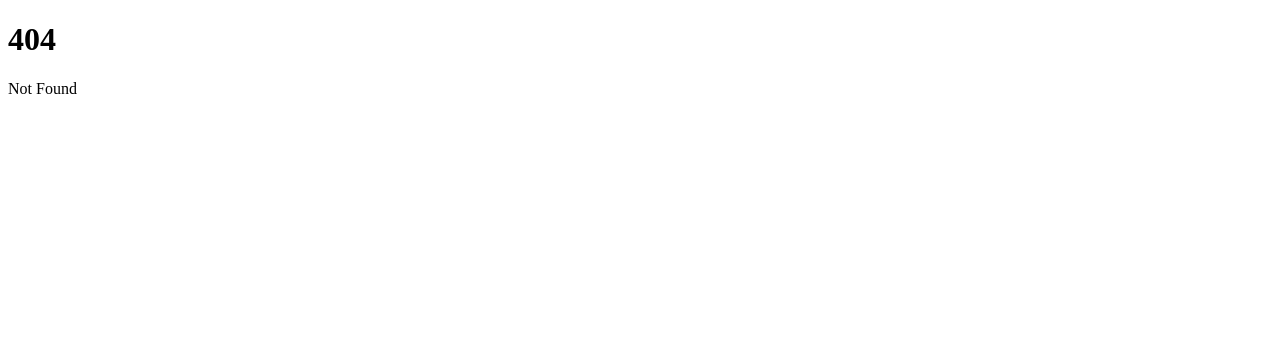
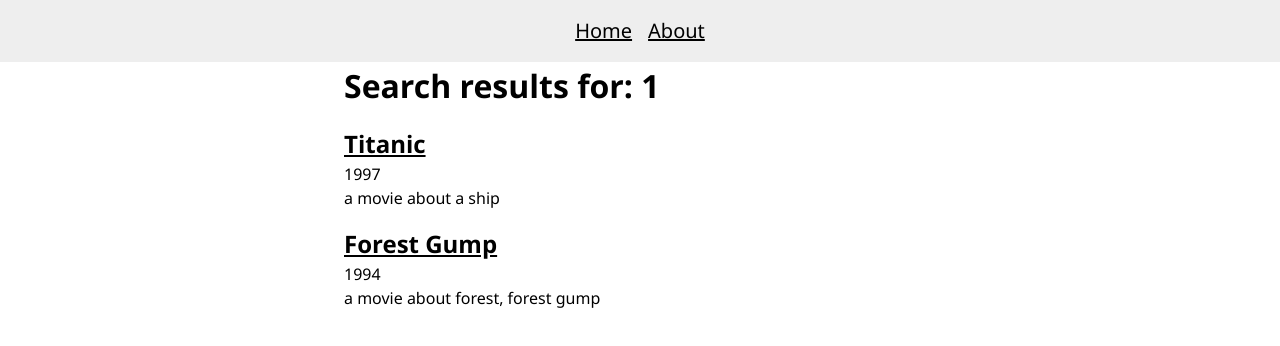
Before and after one commit to ScriptRaccoon/sveltekit-movies, a SvelteKit app: page /search/1 in a window 1280 px wide. Before the commit this address had no page. Shown: the top 346 px of the page. Built offline with nearby package versions, Linux system fonts and the light colour scheme.

Commit message:
basic structure, mock data

```diff
--- /dev/null
+++ b/src/lib/components/Movie.svelte
@@ -0,0 +1,9 @@
+<script lang="ts">
+	export let movie: movie;
+</script>
+
+<article>
+	<h2><a href={movie.url} target="_blank">{movie.name}</a></h2>
+	<p>{movie.year}</p>
+	<p>{movie.description}</p>
+</article>
--- /dev/null
+++ b/src/lib/components/Nav.svelte
@@ -0,0 +1,20 @@
+<ul>
+	<li>
+		<a href="/">Home</a>
+	</li>
+	<li>
+		<a href="/about">About</a>
+	</li>
+</ul>
+
+<style>
+	ul {
+		list-style-type: none;
+		display: flex;
+		justify-content: center;
+		gap: 1rem;
+		padding: 1rem;
+		background-color: #eee;
+		font-size: 1.25rem;
+	}
+</style>
--- /dev/null
+++ b/src/routes/+layout.svelte
@@ -0,0 +1,18 @@
+<script>
+	import "./app.css";
+	import Nav from "../lib/components/Nav.svelte";
+</script>
+
+<Nav />
+
+<main>
+	<slot />
+</main>
+
+<style>
+	main {
+		max-width: 38rem;
+		margin: 0 auto;
+		padding-inline: 0.5rem;
+	}
+</style>
--- /dev/null
+++ b/src/routes/about/+page.svelte
@@ -0,0 +1,5 @@
+<h1>About</h1>
+
+Lorem ipsum dolor sit amet consectetur, adipisicing elit. Dolorem,
+dignissimos? Ipsum saepe adipisci veniam hic perspiciatis itaque
+fugiat? Ipsa, necessitatibus.
--- /dev/null
+++ b/src/routes/app.css
@@ -0,0 +1,14 @@
+* {
+	margin: 0;
+	padding: 0;
+	box-sizing: border-box;
+}
+
+body {
+	font-family: "Segoe UI", Tahoma, Geneva, Verdana, sans-serif;
+	line-height: 1.5;
+}
+
+a {
+	color: inherit;
+}
--- /dev/null
+++ b/src/routes/search/[name]/+page.server.ts
@@ -0,0 +1,24 @@
+import type { PageServerLoad } from "./$types";
+import { json } from "@sveltejs/kit";
+
+const mock_movies: movie[] = [
+	{
+		id: 1,
+		name: "Titanic",
+		year: 1997,
+		url: "https://someurl.com",
+		description: "a movie about a ship",
+	},
+	{
+		id: 2,
+		name: "Forest Gump",
+		year: 1994,
+		url: "https://someotherurl.com",
+		description: "a movie about forest, forest gump",
+	},
+];
+
+export const load: PageServerLoad = async (event) => {
+	// const { name } = event.params;
+	return { movies: mock_movies };
+};
--- /dev/null
+++ b/src/routes/search/[name]/+page.svelte
@@ -0,0 +1,34 @@
+<script lang="ts">
+	import { page } from "$app/stores";
+	import Movie from "$lib/components/Movie.svelte";
+	import type { PageData } from "./$types";
+
+	const { name } = $page.params;
+
+	export let data: PageData;
+
+	const { movies } = data;
+</script>
+
+<svelte:head>
+	<title>Movies - Search results</title>
+</svelte:head>
+
+<h1>Search results for: {name}</h1>
+
+<ol>
+	{#each movies as movie (movie.id)}
+		<li>
+			<Movie {movie} />
+		</li>
+	{/each}
+</ol>
+
+<style>
+	ol {
+		list-style: none;
+	}
+	li {
+		margin-block: 1rem;
+	}
+</style>
```
Also changed, not shown: src/app.d.ts (+8 -0 lines), src/routes/+page.svelte (+28 -0 lines).
